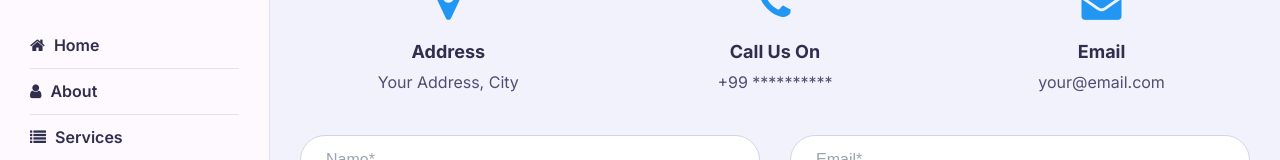
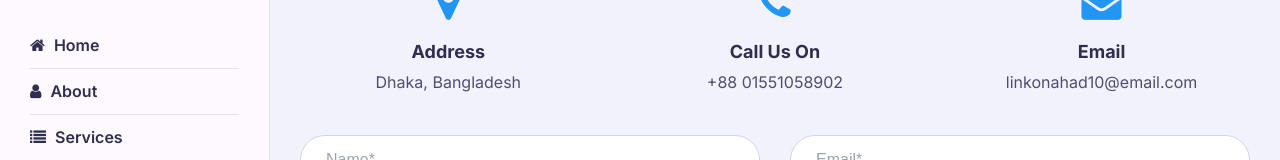
Before and after one commit to ahadAli102/portfolio-v1, a Next.js app: page /contact in a window 1280 px wide. Shown: the part 197-357 px from the top of the page. Built offline with nearby package versions, Linux system fonts and the light colour scheme.

Commit message:
change address in Contact Me page

```diff
--- a/src/app/contact/page.tsx
+++ b/src/app/contact/page.tsx
@@ -17,7 +17,7 @@ const Contact: NextPage = () => {
                                 <i className="fa fa-map-marker"/>
                             </div>
                             <h4>Address</h4>
-                            <p>Your Address, City</p>
+                            <p>Dhaka, Bangladesh</p>
                         </div>
                         {/* contact-info-item Ended */}
                         {/* contact-info-item */}
@@ -26,7 +26,7 @@ const Contact: NextPage = () => {
                                 <i className="fa fa-phone"/>
                             </div>
                             <h4>Call Us On</h4>
-                            <p>+99 **********</p>
+                            <p>+88 01551058902</p>
                         </div>
                         {/* contact-info-item Ended */}
                         {/* contact-info-item */}
@@ -35,7 +35,7 @@ const Contact: NextPage = () => {
                                 <i className="fa fa-envelope"/>
                             </div>
                             <h4>Email</h4>
-                            <p>your@email.com</p>
+                            <p>linkonahad10@email.com</p>
                         </div>
                         {/* contact-info-item Ended */}
                     </div>
```
